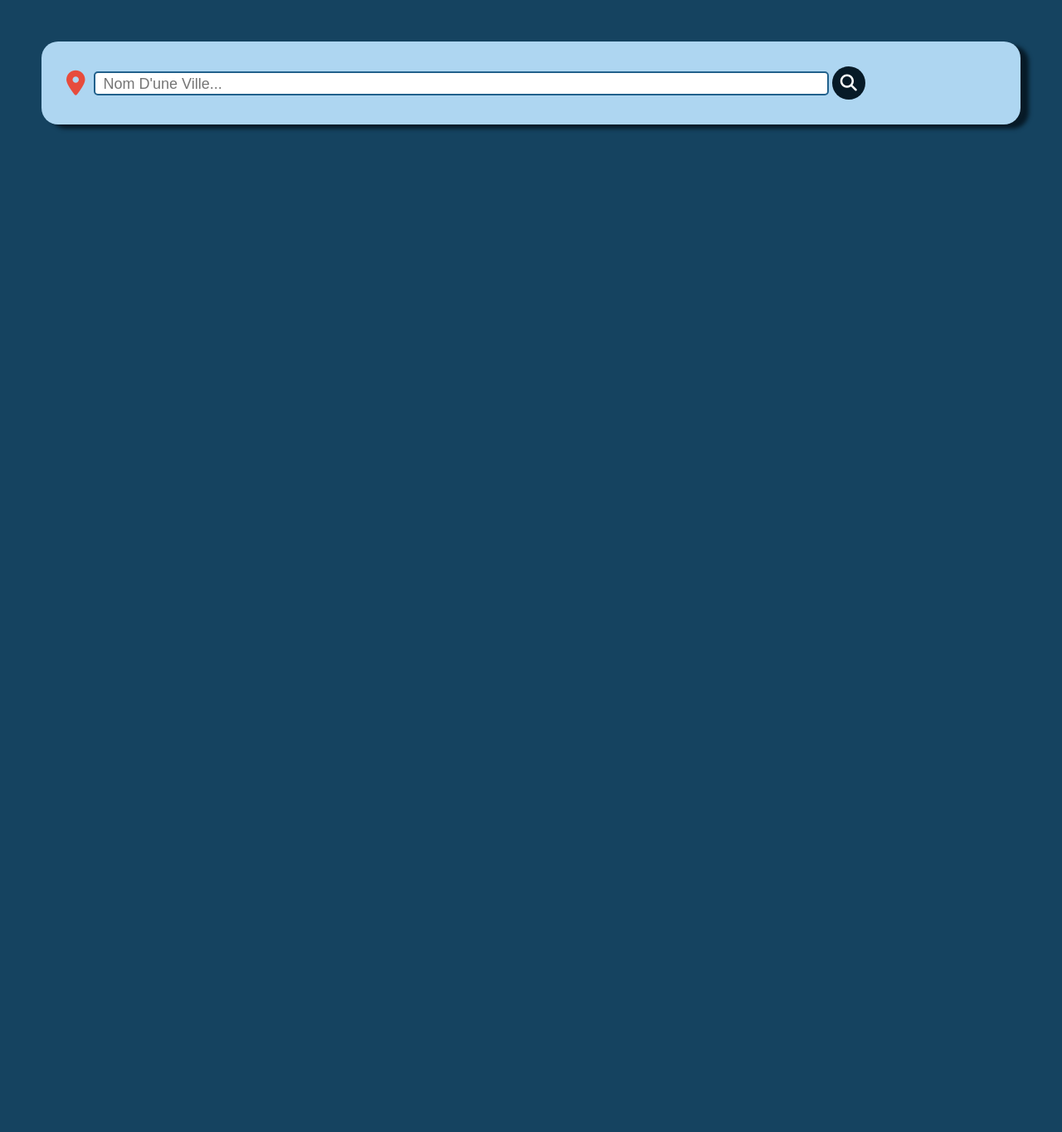
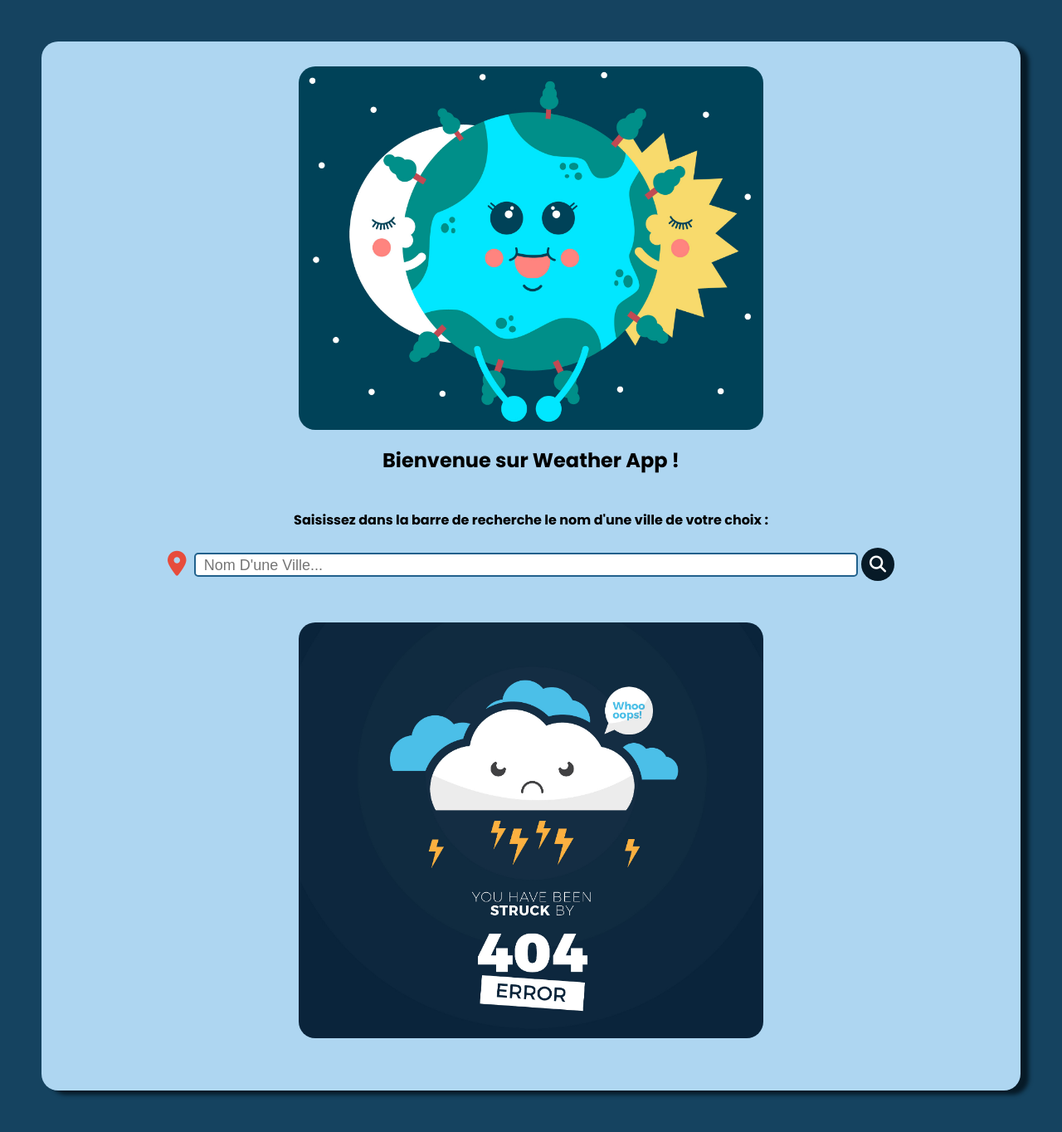
Before and after one commit to nicoseng/weather_app, a Flask app: page / in a window 1280 px wide. Shown: the whole page at 83% size. Before the commit the page ends 157 px from the top, so only its background shows below. Run offline with Flask 3, Linux system fonts and the light colour scheme; some libraries are stand-ins or nearby versions.

Commit message:
maj accueil page

```diff
--- a/app.py
+++ b/app.py
@@ -17,14 +17,18 @@
     if request.method == "POST":
         city_name = request.form["city_name"]
         print(city_name)
+
         if city_name:
             data_extractor = DataExtractor()
             city_data = data_extractor.get_ow_data(city_name)
             return render_template('index.html', city_data=city_data)
-        # Si le formulaire est vide
+
+        # Si la saisie dans le formulaire est vide
         elif request.form["city_name"] == "":
             empty_message = "Vous n'avez pas entré un nom de lieu"
             return render_template('index.html', empty_message=empty_message)
+
+        # Si on rentre un nom inconnu dans le formulaire
         else:
-            unknown_message = "Nom inconnu"
-            return render_template('index.html', unknown_message=unknown_message)
+            error_message = data_extractor.get_ow_data(city_name)
+            return render_template('index.html', error_message=error_message)
--- a/static/css/style.css
+++ b/static/css/style.css
@@ -25,18 +25,25 @@
 	overflow: hidden;
 }
 
+.container img
+{
+	width: 50%;
+	border-radius: 20px;
+}
+
 .search-box
 {
 	width: 100%;
 	display: flex;
 	align-items: center;
 	justify-content: center;
+	text-align: center;
 }
 
 .search-box input
 {
 	color: #071A27;
-	width: 80%;
+	width: 70%;
 	font-size: 20px;
 	border: solid #21618C  2px;
 	border-radius: 5px;
@@ -74,7 +81,8 @@
 {
 	font-size: 30px;
 	color: #E74C3C;
-	padding-right: 10px;
+	padding-right: 5px;
+	transform : translate(0, 3px);
 }
 
 .weather-box
@@ -162,7 +170,7 @@
 .not-found img
 {
 	width: 50%;
-	border-radius: 50%;
+	border-radius: 20px;
 }
 
 .not-found p
--- a/templates/index.html
+++ b/templates/index.html
@@ -9,9 +9,12 @@
 </head>
 <body>
     <div class="container">
+        <img src="{{url_for('static', filename='images/weather_app_logo.png')}}">
+        <h2>Bienvenue sur Weather App !</h2>
+        <h4>Saisissez dans la barre de recherche le nom d'une ville de votre choix :</h4>
         <div class="search-box">
-            <i class="fa-solid fa-location-dot"></i>
             <form action="{{ url_for('search')}}" method="POST" id="questionForm" class="form container-fluid">
+                <i class="fa-solid fa-location-dot"></i>
                 <input type="text" id="city_name" name="city_name" placeholder="Nom d'une ville..." size="100" maxlength="1000" class="col-sm-12 col-md-12 col-lg-12 mt-3 text-center">
                 <button class="fa-solid fa-magnifying-glass" type="submit"></button>
             </form>
@@ -45,39 +48,16 @@
         {% elif empty_message %}
         <div class="not-found">
             <img src="{{url_for('static', filename='images/404.jpg')}}">
-            <p>{{ empty_message }} </p>
+            <p>{{ empty_message }}</p>
         </div>
-        <!-- <div class="not-found">
+        {% else %}
+        <div class="not-found">
             <img src="{{url_for('static', filename='images/404.jpg')}}">
-            <p>{{ error_message }} </p>
-        </div> -->
+            <p>{{ error_message }}</p>
+        </div>
         {% endif %}
     </div>
 
-    <script>
-		const menuBtn = document.querySelector(".menu-btn")
-        const navigation = document.querySelector(".navigation")
-		const closeBtn = document.querySelector(".close-btn")
-        const subMenuBox = document.querySelector(".sub-menu")
-
-        menuBtn.addEventListener('click',()=>{
-        navigation.classList.toggle('mobile-menu')
-        closeBtn.classList.toggle('active')
-
-        })
-
-        closeBtn.addEventListener('click',()=>{
-        navigation.classList.remove('mobile-menu')
-        closeBtn.classList.remove('active')
-
-        })
-
-        function toggleSubMenu(){
-            subMenuBox.classList.toggle('open-menu')
-        }
-
-</script>
-
-    <script src="https://kit.fontawesome.com/1cfeef19c9.js" crossorigin="anonymous"></script>    <script src="{{url_for('static', filename='js/index.js')}}"></script>
+    <script src="https://kit.fontawesome.com/1cfeef19c9.js" crossorigin="anonymous"></script>
 </body>
 </html>
```
Also changed, not shown: data_extractor.py (+28 -21 lines), static/images/weather_app_logo.png (added), static/js/index.js (deleted).
